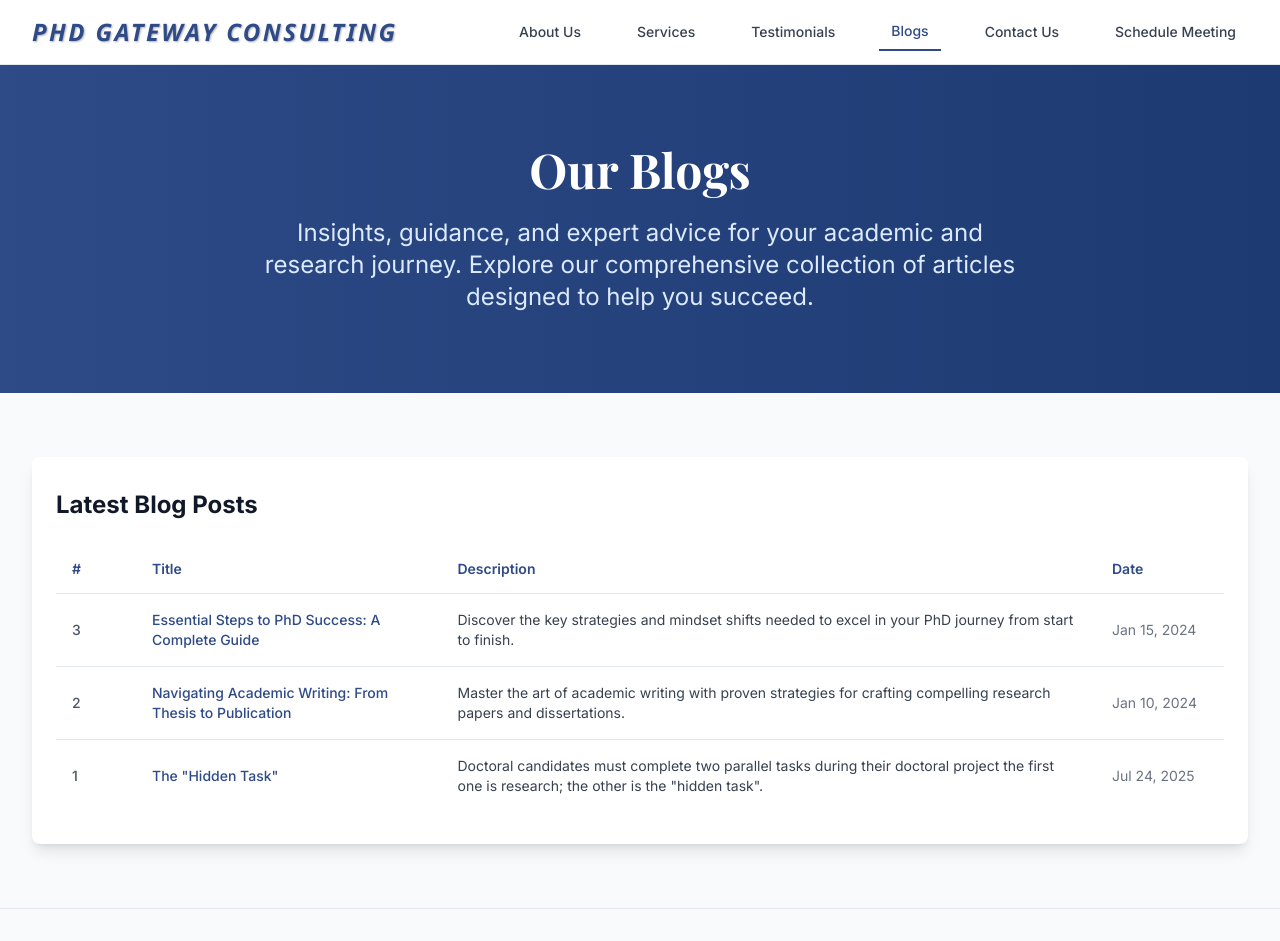
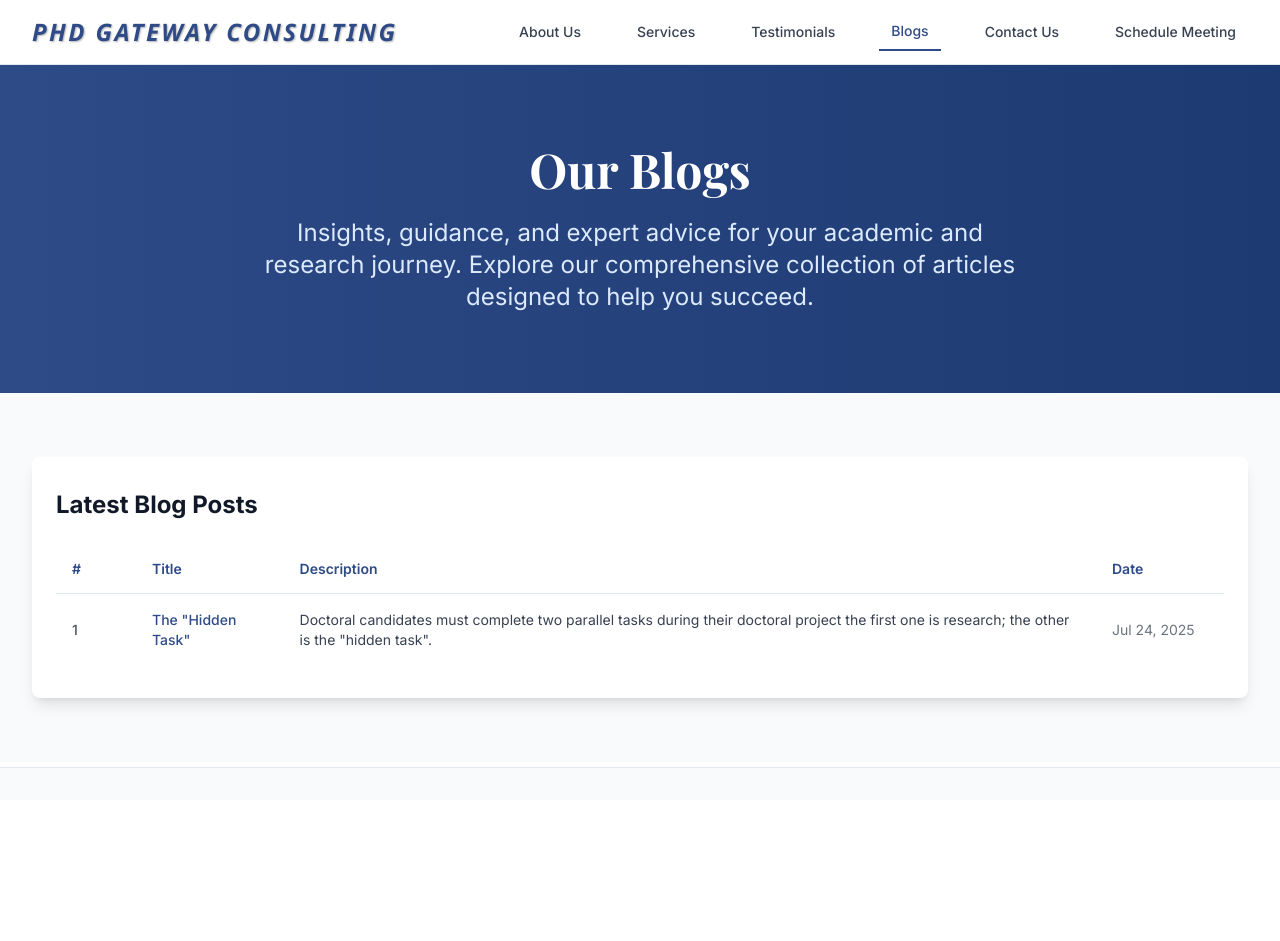
Before and after one commit to ReuvenKatz/pathway-nexus-gateway1, a React (Vite) app: page /blogs in a window 1280 px wide. After the commit the page ends 800 px from the top, so only its background shows below. Built offline with nearby package versions, Linux system fonts and the light colour scheme; a web font is replaced by a local one.

Commit message:
Delete specific blog posts

```diff
--- a/src/data/blogs.ts
+++ b/src/data/blogs.ts
@@ -7,84 +7,6 @@ export interface Blog {
 }
 
 export const blogs: Blog[] = [
-  {
-    id: "1",
-    title: "Essential Steps to PhD Success: A Complete Guide",
-    description: "Discover the key strategies and mindset shifts needed to excel in your PhD journey from start to finish.",
-    publishDate: "2024-01-15",
-    content: `
-      <div class="prose max-w-none">
-        <h2>Introduction</h2>
-        <p>Pursuing a PhD is one of the most challenging yet rewarding academic endeavors. This comprehensive guide will walk you through the essential steps to ensure your success throughout your doctoral journey.</p>
-
-        <h2>1. Choose the Right Research Topic</h2>
-        <p>Your research topic will be your companion for 3-7 years, so choose wisely. Consider these factors:</p>
-        <ul>
-          <li>Personal passion and interest</li>
-          <li>Market relevance and future prospects</li>
-          <li>Available resources and supervision</li>
-          <li>Feasibility within your timeframe</li>
-        </ul>
-
-        <h2>2. Develop Strong Research Skills</h2>
-        <p>Master the fundamental research methodologies relevant to your field. This includes:</p>
-        <ul>
-          <li>Literature review techniques</li>
-          <li>Data collection and analysis</li>
-          <li>Critical thinking and problem-solving</li>
-          <li>Academic writing and presentation skills</li>
-        </ul>
-
-        <h2>3. Build Professional Networks</h2>
-        <p>Networking is crucial for academic and career success. Attend conferences, join professional associations, and collaborate with peers in your field.</p>
-
-        <h2>Conclusion</h2>
-        <p>Success in a PhD program requires dedication, strategic planning, and continuous learning. With the right approach and mindset, you can achieve your doctoral goals and make meaningful contributions to your field.</p>
-      </div>
-    `
-  },
-  {
-    id: "2",
-    title: "Navigating Academic Writing: From Thesis to Publication",
-    description: "Master the art of academic writing with proven strategies for crafting compelling research papers and dissertations.",
-    publishDate: "2024-01-10",
-    content: `
-      <div class="prose max-w-none">
-        <h2>The Foundation of Academic Writing</h2>
-        <p>Academic writing is the cornerstone of scholarly communication. Whether you're working on your thesis or preparing manuscripts for publication, mastering this skill is essential for your success.</p>
-
-        <h2>Structure and Organization</h2>
-        <p>Every successful academic paper follows a clear structure:</p>
-        <ol>
-          <li><strong>Abstract:</strong> A concise summary of your research</li>
-          <li><strong>Introduction:</strong> Set the context and research questions</li>
-          <li><strong>Literature Review:</strong> Position your work within existing scholarship</li>
-          <li><strong>Methodology:</strong> Explain your research approach</li>
-          <li><strong>Results:</strong> Present your findings clearly</li>
-          <li><strong>Discussion:</strong> Interpret and contextualize your results</li>
-          <li><strong>Conclusion:</strong> Summarize key contributions and future directions</li>
-        </ol>
-
-        <h2>Writing Techniques</h2>
-        <p>Develop your academic voice through:</p>
-        <ul>
-          <li>Clear, concise sentences</li>
-          <li>Proper citation and referencing</li>
-          <li>Logical flow between paragraphs</li>
-          <li>Evidence-based arguments</li>
-        </ul>
-
-        <h2>From Thesis to Publication</h2>
-        <p>Transform your thesis chapters into publishable papers by:</p>
-        <ul>
-          <li>Identifying the unique contribution of each chapter</li>
-          <li>Tailoring content to specific journal audiences</li>
-          <li>Collaborating with supervisors and colleagues</li>
-          <li>Responding constructively to peer review feedback</li>
-        </ul>
-      </div>
-    `
-  },
   {
     id: "3",
     title: "The \"Hidden Task\"",
```
